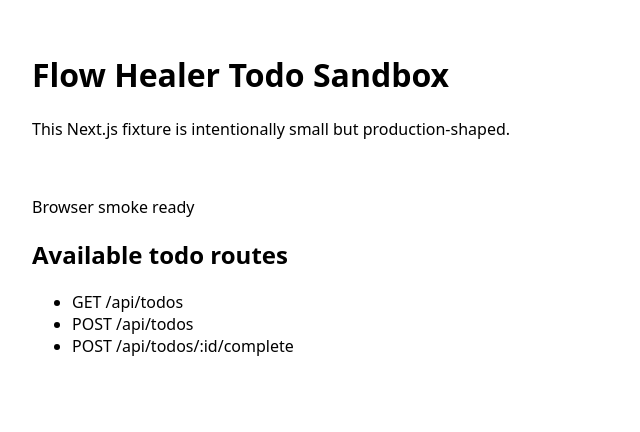
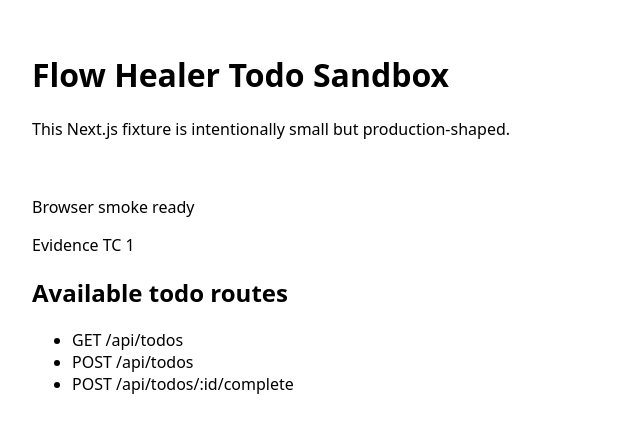
Before and after one commit to dkyazzentwatwa/flow-healer, a Next.js app in the folder e2e-apps/node-next/: page / in a window 1280 px wide. Shown: the top 432 px of the page, without its empty margins (0-640 px from the left). Built offline with nearby package versions, Linux system fonts and the light colour scheme.

Commit message:
healer: fix issue #953

```diff
--- a/e2e-apps/node-next/app/page.js
+++ b/e2e-apps/node-next/app/page.js
@@ -2,6 +2,7 @@
   return (
     <section aria-labelledby="todo-routes-heading">
       <p>Browser smoke ready</p>
+      <p>Evidence TC 1</p>
       <h2 id="todo-routes-heading">Available todo routes</h2>
       <ul>
         <li>GET /api/todos</li>
```
